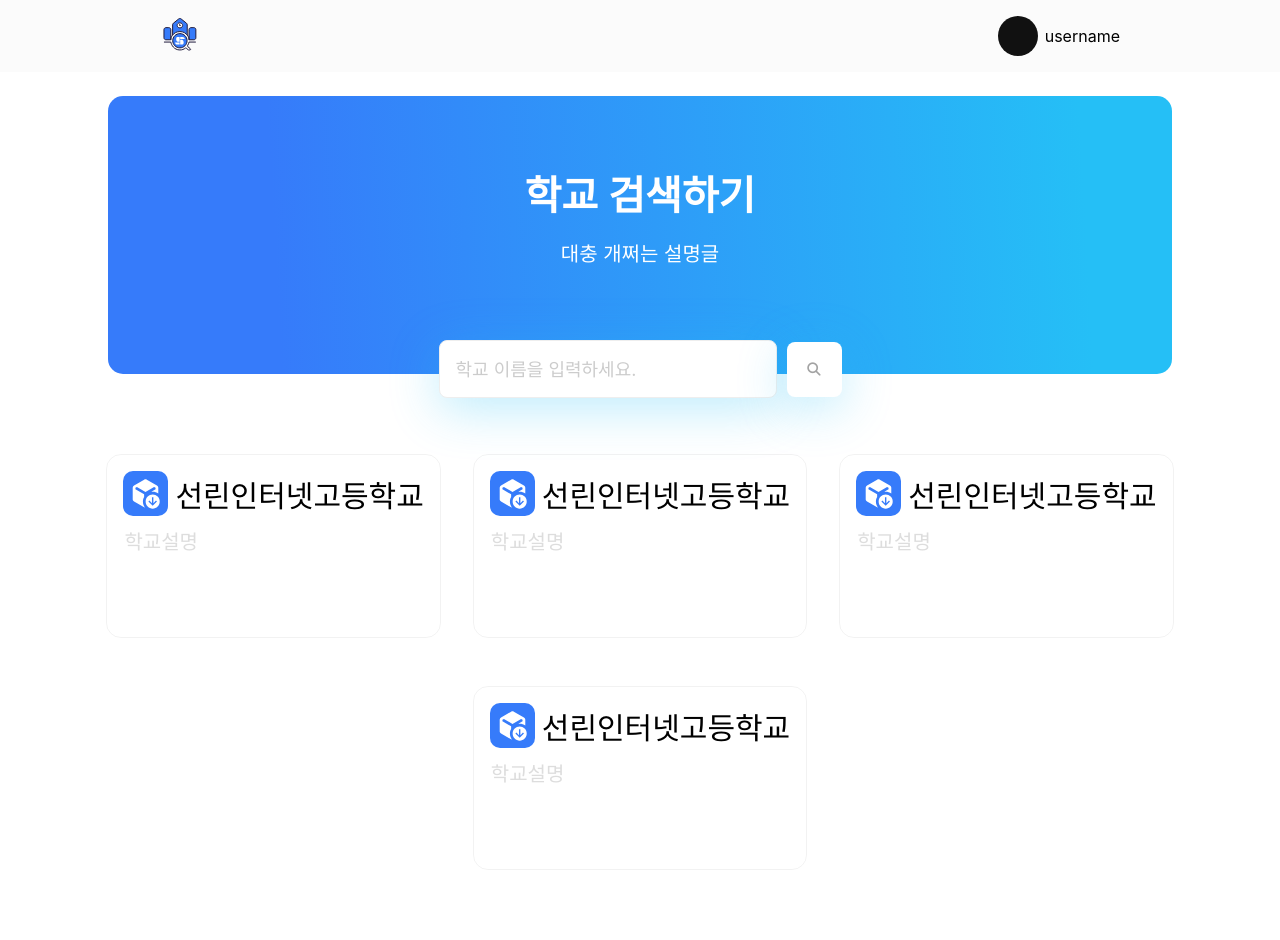
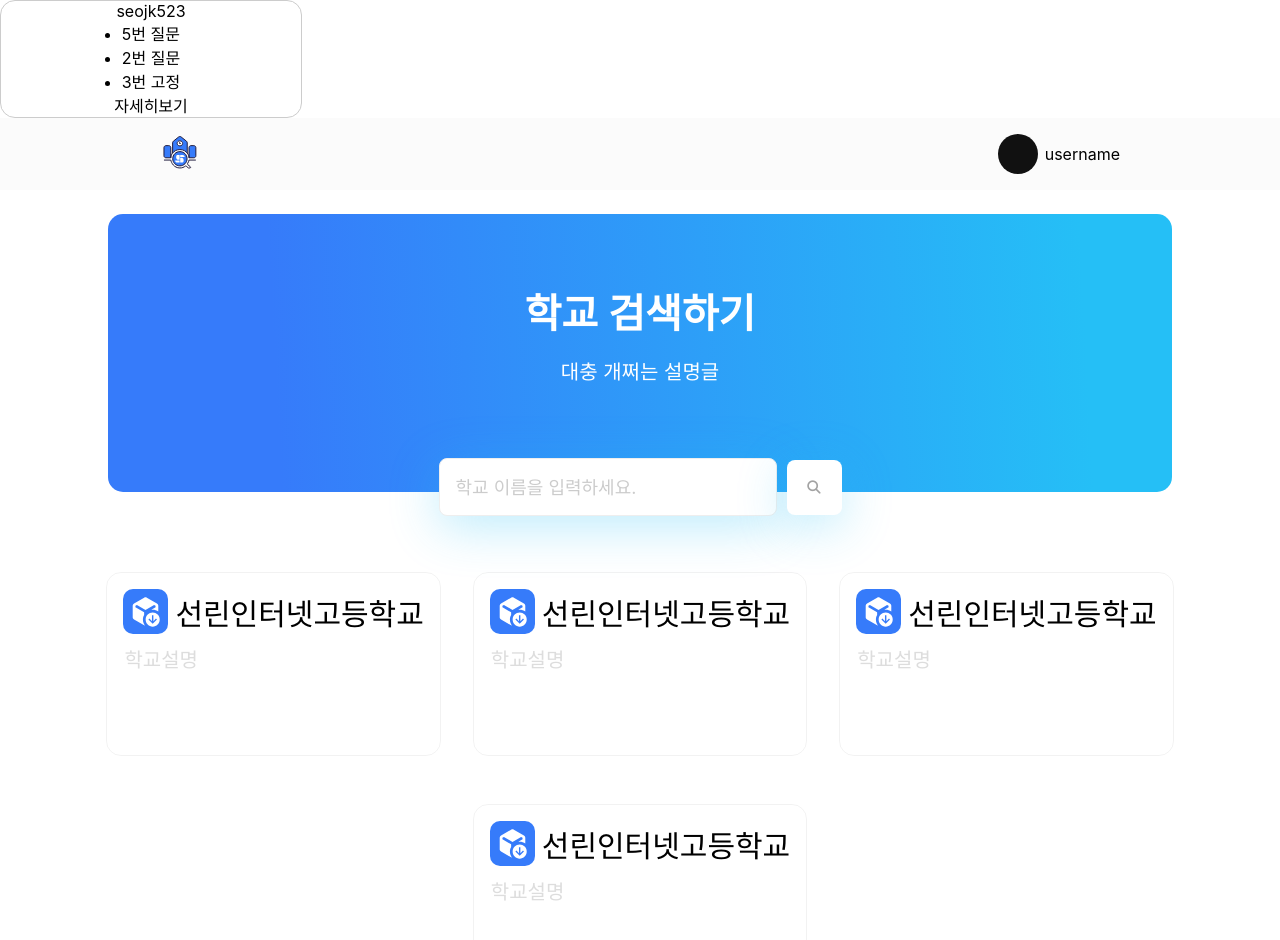
Before and after one commit to 5-23/realsus-frontend, a React (Create React App) app: page / in a window 1280 px wide. Shown: the top 940 px of the page. Before the commit the page ends 910 px from the top, so only its background shows below. Built offline with nearby package versions, Linux system fonts and the light colour scheme; a web font is replaced by a local one.

Commit message:
Add Modal component to Home page

```diff
--- /dev/null
+++ b/src/components/Modal.jsx
@@ -0,0 +1,20 @@
+import styles from "../css/Modal.module.css";
+
+const Modal = () => {
+	return (
+		<div className={styles.container}>
+			<div className={styles.img}></div>
+			<div className={styles.name}>seojk523</div>
+			<div className={styles.content}>
+				<ul>
+					<li>5번 질문</li>
+					<li>2번 질문</li>
+					<li>3번 고정</li>
+				</ul>
+			</div>
+			<div className={styles.more}>자세히보기</div>
+		</div>
+	);
+};
+
+export default Modal;
--- /dev/null
+++ b/src/css/Modal.module.css
@@ -0,0 +1,8 @@
+.container {
+	display: flex;
+	flex-direction: column;
+	align-items: center;
+	width: 300px;
+	border: 1px solid #ccc;
+	border-radius: 15px;
+}
--- a/src/pages/Home.jsx
+++ b/src/pages/Home.jsx
@@ -1,10 +1,12 @@
 import styles from "../css/Home.module.css";
+import SchoolIcon from "../img/school_icon.svg";
 import Header from "../components/Header";
-import SchoolIcon from "../img/school_icon.svg";
+import Modal from "../components/Modal";
 
 const Home = () => {
 	return (
 		<div>
+			<Modal />
 			<Header />
 			<div id={styles.app}>
 				<div className={styles.mainWrapper}>
```
